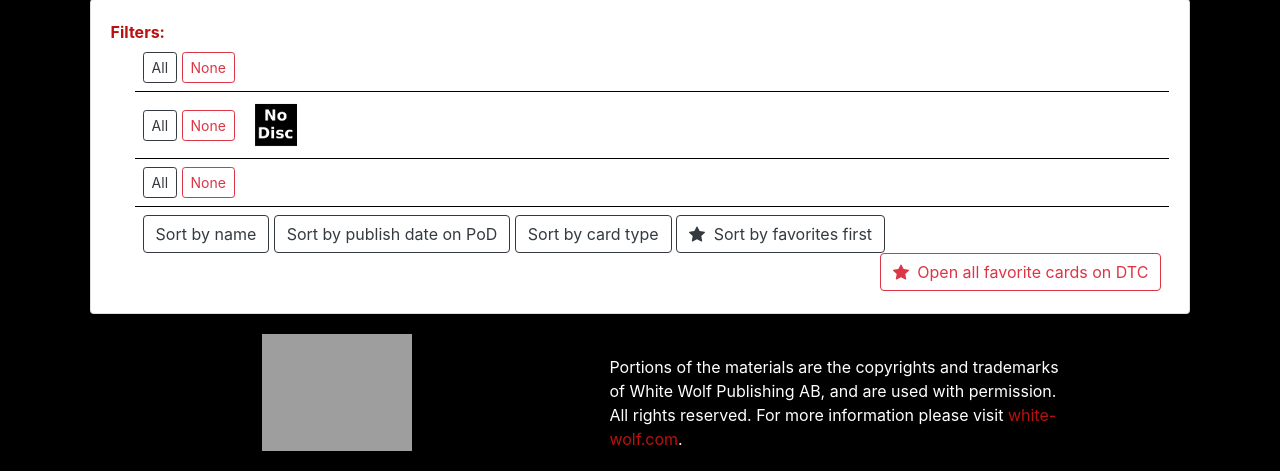
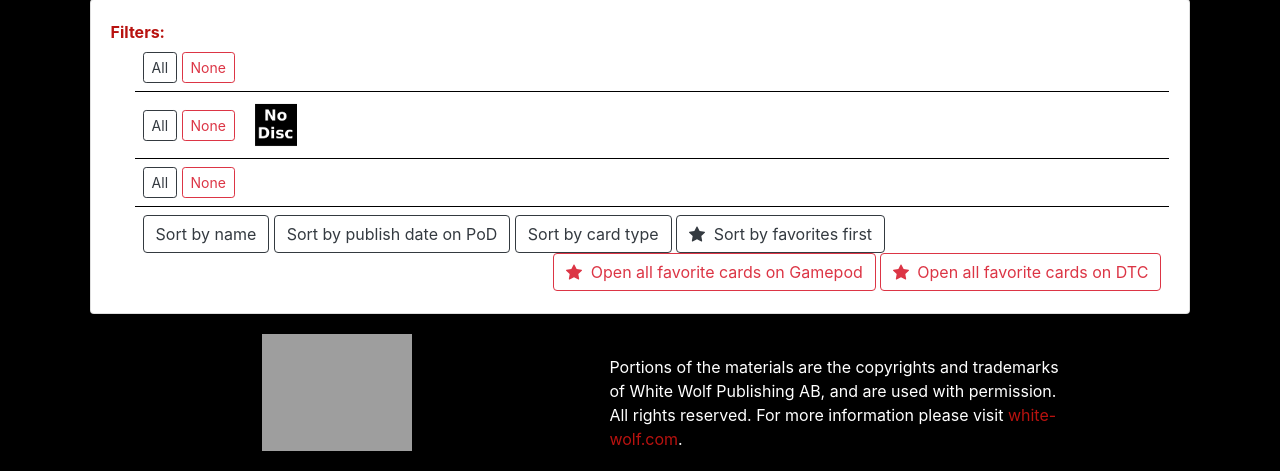
Before and after one commit to Nosk14/bloodlibrary-frontend, a Flask app: template bloodlibrary/templates/pod.html in a window 1280 px wide; the page is wider, and only the part inside the window is pictured. Shown: the part 426-897 px from the top of that part. Run offline with Flask 2, Linux system fonts and the light colour scheme; the template is opened without the code that fills it, so the values that code supplies are empty; grey boxes are pictures that could not be loaded.

Commit message:
Open favorite cards in Gamepod

```diff
--- a/bloodlibrary/static/pod/pod_scripts.js
+++ b/bloodlibrary/static/pod/pod_scripts.js
@@ -208,12 +208,16 @@ function toggleFavorite(self, card_id){
 
 }
 
-function openAllFavoriteCards(){
+function openAllFavoriteCards(store){
     for (c of cards) {
         if (localStorage.getItem(c.id) !== null){
-            let result = window.open(c.link+affiliate_param, '_blank');
+            let link = c['links'][store];
+            if (store == "dtc") {
+                link = link + affiliate_param
+            }
+            let result = window.open(c['links'][store], '_blank');
             if (result === null){
-                $('#open-tabs').append('<div class="alert alert-warning alert-dismissible fade show" role="alert"><strong>Oops!</strong>Your browser blocked some of the opening tabs. Check your settings to fix it. <button type="button" class="close" data-dismiss="alert" aria-label="Close"><span aria-hidden="true">&times;</span></button></div>');
+                $('#open-tabs-'+store).append('<div class="alert alert-warning alert-dismissible fade show" role="alert"><strong>Oops!</strong>Your browser blocked some of the opening tabs. Check your settings to fix it. <button type="button" class="close" data-dismiss="alert" aria-label="Close"><span aria-hidden="true">&times;</span></button></div>');
                 break;
             }
         }
--- a/bloodlibrary/templates/pod.html
+++ b/bloodlibrary/templates/pod.html
@@ -59,8 +59,15 @@
                         Sort by favorites first
                     </button>
 
-                    <div id="open-tabs" style="float: right; display: inline" >
-                        <button type="button" class="btn btn-outline-danger" onclick="openAllFavoriteCards()">
+                    <div id="open-tabs-gamepod" style="float: right; display: inline; margin-left: 0.25em;" >
+                        <button type="button" class="btn btn-outline-danger" onclick="openAllFavoriteCards('gamepod')">
+                        <svg xmlns="http://www.w3.org/2000/svg" width="20" height="20" fill="currentColor" class="bi bi-star-fill" viewBox="0 0 20 20">
+                        <path d="M3.612 15.443c-.386.198-.824-.149-.746-.592l.83-4.73L.173 6.765c-.329-.314-.158-.888.283-.95l4.898-.696L7.538.792c.197-.39.73-.39.927 0l2.184 4.327 4.898.696c.441.062.612.636.282.95l-3.522 3.356.83 4.73c.078.443-.36.79-.746.592L8 13.187l-4.389 2.256z"/>
+                        </svg>
+                        Open all favorite cards on Gamepod
+                    </button>
+                    <div id="open-tabs-dtc" style="float: right; display: inline; margin-left: 0.25em;" >
+                        <button type="button" class="btn btn-outline-danger" onclick="openAllFavoriteCards('dtc')">
                         <svg xmlns="http://www.w3.org/2000/svg" width="20" height="20" fill="currentColor" class="bi bi-star-fill" viewBox="0 0 20 20">
                         <path d="M3.612 15.443c-.386.198-.824-.149-.746-.592l.83-4.73L.173 6.765c-.329-.314-.158-.888.283-.95l4.898-.696L7.538.792c.197-.39.73-.39.927 0l2.184 4.327 4.898.696c.441.062.612.636.282.95l-3.522 3.356.83 4.73c.078.443-.36.79-.746.592L8 13.187l-4.389 2.256z"/>
                         </svg>
```
